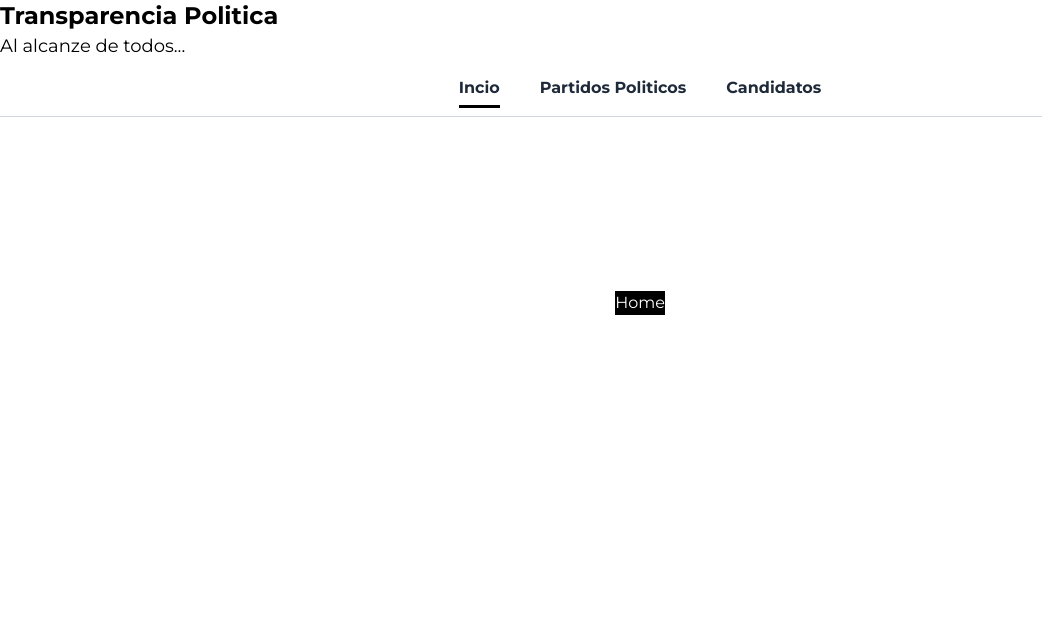
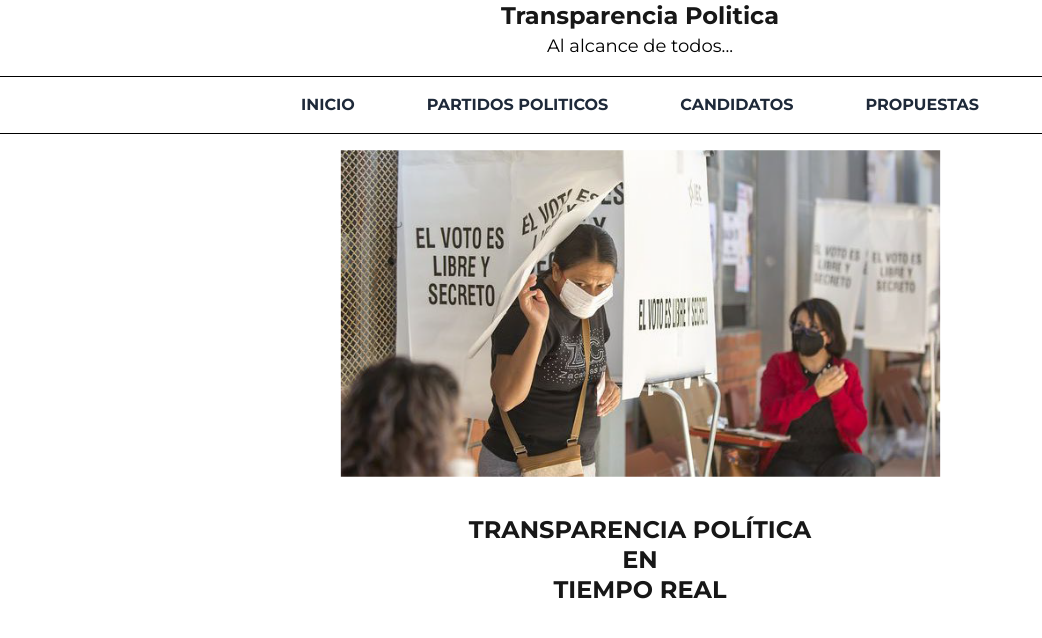
Before and after one commit to JanDom02/project-seminario, a Next.js app: page / in a window 1280 px wide. Shown: the top 638 px of the page, without its empty margins (0-1042 px from the left). Built offline with nearby package versions, Linux system fonts and the light colour scheme.

Commit message:
Elaboracion pagina inicio

```diff
--- a/src/app/layout.tsx
+++ b/src/app/layout.tsx
@@ -37,24 +37,29 @@ export default function RootLayout({
   children: React.ReactNode;
 }>) {
   const links = [
-    {label: "Incio", href: "/"},
-    {label: "Partidos Politicos", href: "/Partidos"},
-    {label: "Candidatos", href: "/Candidatos"},
+    {label: "INICIO", href: "/"},
+    {label: "PARTIDOS POLITICOS", href: "/Partidos"},
+    {label: "CANDIDATOS", href: "/Candidatos"},
+    {label: "PROPUESTAS", href: "/Propuestas"}
   ]
   return (
     <html lang="en" className = {`${montserrat.variable} ${inter.variable}`}>
       <body className="font-montserrat antialiased">
         <div>
-          <TituloHeader title="Transparencia Politica" subtitle="Al alcanze de todos..."/>
+        <div className="flex flex-col items-center">
+          <TituloHeader title="Transparencia Politica" subtitle="Al alcance de todos..."/>
+        </div>
+
           <Navbar links={links}/>
         </div>
         <h1></h1>
 
         <main className="mx-auto max-w-xl">
-          <div className="px-4 py-16 sm:px-6 sm:py-24 lg:max-w-7xl lg:px-8">
+          <div className="px-4 py-4 lg:px-8">
             {children}
           </div>
         </main>
+
       </body>
     </html>
   );
--- a/src/app/page.tsx
+++ b/src/app/page.tsx
@@ -1,13 +1,17 @@
 // import Image from "next/image";
-
-
 export default function Home() {
-
   return (
-    <div className="grid grid-rows-[20px_1fr_20px] items-center justify-items-center min-h-screen p-8 pb-20 gap-16 sm:p-20 font-[family-name:var(--font-geist-sans)]">
-      <h1 className="text-white bg-black ">Home</h1>
-
+    <div className="flex flex-col items-center gap-4 p-4 w-full mt-[-38px]">
+      <img
+        src="/img/Personas Votando.png"
+        alt="Descripción de la imagen"
+        className="w-auto max-w-none h-auto scale-88"
+      />
+      <h1 className="font-bold text-center text-2xl leading-tight">
+        TRANSPARENCIA POLÍTICA <br />
+        <span className="block">EN</span>
+        TIEMPO REAL
+      </h1>
     </div>
-
   );
 }
--- /dev/null
+++ b/src/components/LoginButton.tsx
@@ -0,0 +1,13 @@
+"use client";
+
+import React from "react";
+import Link from "next/link";
+
+export default function LoginButton() {
+  return (
+    <Link href="/login" className="flex items-center gap-2 bg-black text-black px-4 py-2 rounded">
+      <img src="/img/icono de usuario.png" alt="Usuario" className="w-6 h-6" />
+      <span className="font-semibold">Iniciar Sesión</span>
+    </Link>
+  );
+}
--- a/src/components/NavBarComponent.tsx
+++ b/src/components/NavBarComponent.tsx
@@ -1,9 +1,10 @@
-"use client"
+"use client";
 
 import React from "react";
 import Link from "next/link";
 import { usePathname } from "next/navigation";
 import { navBarStyles } from "@/styles/navBarStyles";
+import LoginButton from "@/components/LoginButton"; // Importamos el nuevo componente
 
 interface NavbarProps {
   links: { label: string; href: string }[];
@@ -20,13 +21,14 @@ export default function Navbar({ links }: NavbarProps) {
             key={link.href}
             href={link.href}
             className={`${navBarStyles.link} ${
-              pathname === link.href ? navBarStyles.active : ""
+              pathname === link.href ? navBarStyles.link : ""
             }`}
           >
             {link.label}
           </Link>
         ))}
       </div>
+
     </nav>
   );
 }
--- a/src/components/TitleHeader.tsx
+++ b/src/components/TitleHeader.tsx
@@ -8,13 +8,11 @@ type TituloProps = {
     subtitle: string
 }
 
-export default function TituloHeader({title, subtitle}:TituloProps) {
-    return (
-        <div >
-            <h1 className="text-2xl text-black font-bold">
-                {title}
-            </h1> <span className="text-lg font-thin text-black">{subtitle}</span>
-        </div>
-    );
-
+export default function TituloHeader({ title, subtitle }: { title: string; subtitle: string }) {
+  return (
+    <div className="text-center"> {/* Esto centra todo el contenido */}
+      <h1 className="text-2xl font-bold">{title}</h1>
+      <span className="text-lg font-medium text-black">{subtitle}</span> {/* Se cambió de font-thin a font-medium */}
+    </div>
+  );
 }
--- a/src/styles/navBarStyles.ts
+++ b/src/styles/navBarStyles.ts
@@ -1,6 +1,6 @@
 export const navBarStyles = {
-  container: "w-full border-b border-gray-300",
-  nav: "flex justify-center items-center gap-10 py-4",
-  link: "relative text-gray-800 font-semibold transition-all hover:text-black",
-  active: "after:content-[''] after:absolute after:-bottom-2 after:left-0 after:w-full after:h-[3px] after:bg-black",
-}
+  container: "w-full border-t border-b border-black mt-4", // Línea arriba y abajo
+  nav: "flex justify-center items-center gap-18 py-4",
+  link: "relative text-gray-800 font-semibold transition-all hover:text-black hover:after:content-[''] hover:after:absolute hover:after:-bottom-2 hover:after:left-0 hover:after:w-full hover:after:h-[3px] hover:after:bg-black",
+  active: "after:content-blank after:absolute after:-bottom-2 after:left-0 after:w-full after:h-[3px] after:bg-black", // Línea al estar activo
+};
```
